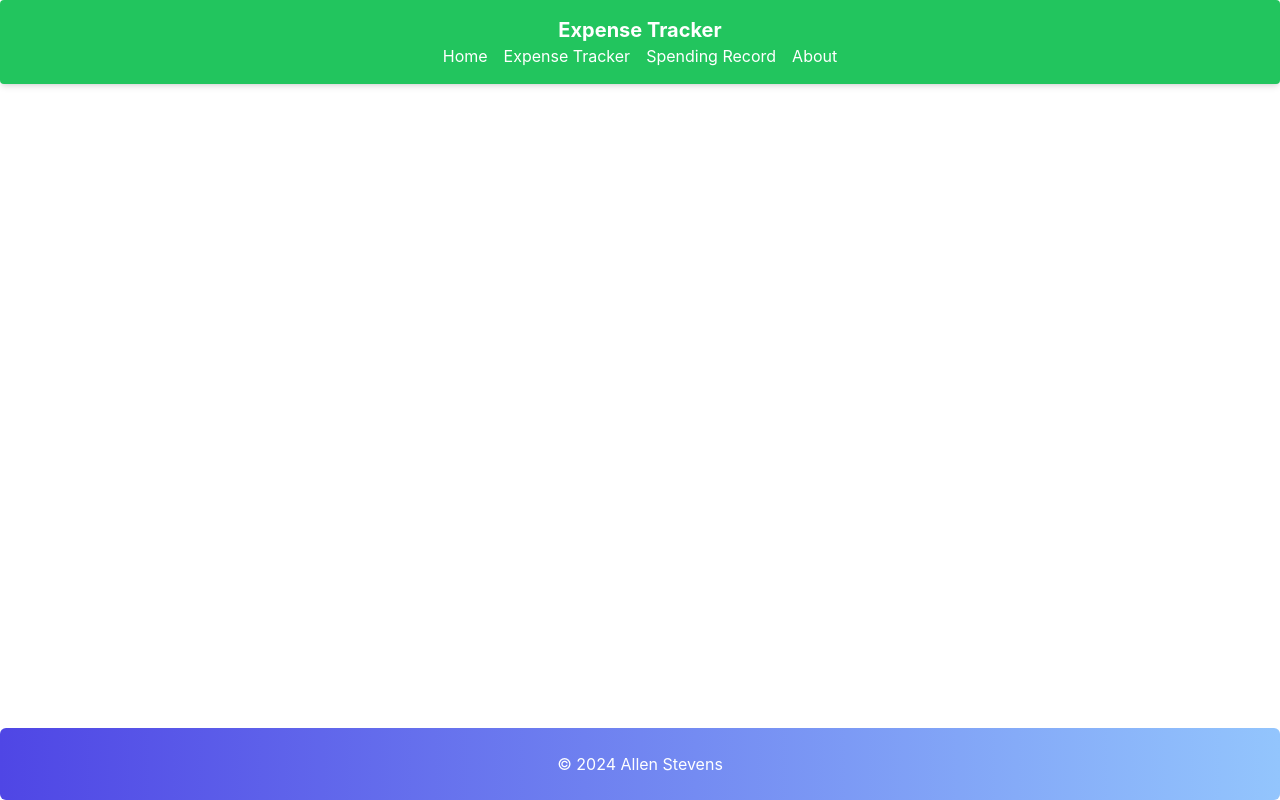
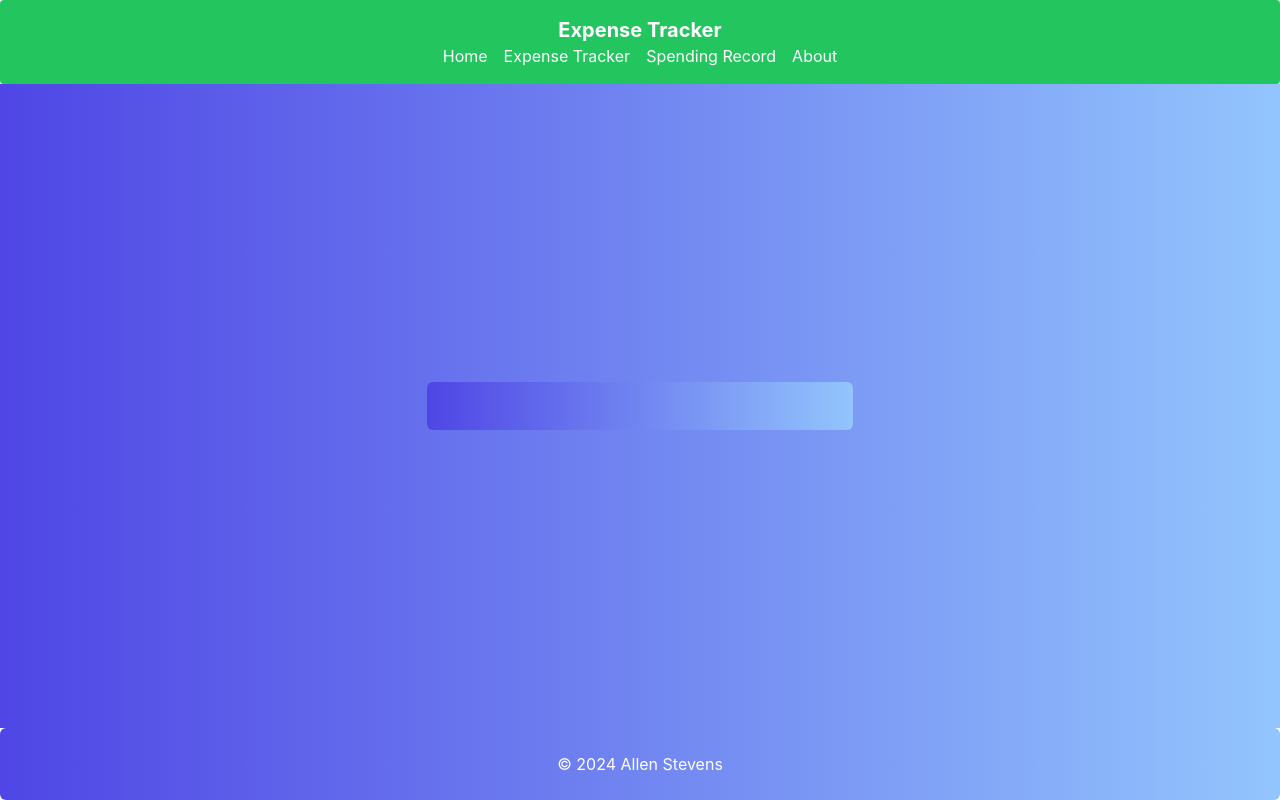
Before and after one commit to astevens246/expense-tracker, a React (Create React App) app: page /spending in a window 1280 px wide. Built offline with nearby package versions, Linux system fonts and the light colour scheme.

Commit message:
added styling to spending record page

```diff
--- a/src/App.js
+++ b/src/App.js
@@ -61,7 +61,7 @@ function App() {
               </div>
             </div>
           } />
-          <Route path="/spending" element={<SpendingRecord records={expenseRecords} />} />
+          <Route path="/spending" element={<SpendingRecord records={expenseRecords} income={income} />} />
           <Route path="/about" element={<About />} />
         </Routes>
         <Footer />
--- a/src/components/Fields.js
+++ b/src/components/Fields.js
@@ -16,10 +16,9 @@ const Fields = ({income, setIncome, rent, setRent, food,
 
     const [customFields, setCustomFields] = useState([]);
     const [customFieldName, setCustomFieldName] = useState('');
+    const [remainingBalance, setRemainingBalance] = React.useState(0);
+    const [totalExpenses, setTotalExpenses] = useState(0);
 
-    const [remainingBalance, setRemainingBalance] = React.useState(0);
-
-    const [totalExpenses, setTotalExpenses] = useState(0);
 
     useEffect(() => {
         const expenses = Number(rent) + Number(food) + Number(transportation) + Number(utilities) + Number(insurance) + Number(medical) + Number(personal) + Number(debt) + Number(gas) + Number(other);
--- a/src/components/SpendingRecord.js
+++ b/src/components/SpendingRecord.js
@@ -1,19 +1,22 @@
 import React from 'react';
-import { Link } from 'react-router-dom';
 import Header from './Header';
 
-const SpendingRecord = ({ records }) => {
+const SpendingRecord = ({ records, income }) => {
     return (
         <>
             <Header />
-            <div>
-                {records.map((record, index) => (
-                    <div key={index}>
-                        <p>Date: {record.date.toLocaleDateString()}</p>
-                        <p>Total Expenses: {record.totalExpenses}</p>
-                        <p>Remaining Balance: {record.remaining}</p>
-                    </div>
-                ))}
+            <div className="bg-gradient-to-r from-indigo-600 to-blue-300 flex flex-col items-center justify-center h-screen">
+                <div className="bg-gradient-to-r from-indigo-600 to-blue-300 p-6 rounded-md text-white max-w-full w-full sm:w-3/4 lg:w-1/2 xl:w-1/3 mx-auto">
+                    {records.map((record, index) => (
+                        <div key={index} className="mb-4">
+                            <p className="mb-2">Date: {record.date.toLocaleDateString()}</p>
+                            <br />
+                            <p className="mb-4">Income: ${income}</p>
+                            <p className="mb-2">Total Expenses: ${record.totalExpenses}</p>
+                            <p className="mb-2">Remaining Balance: ${record.remaining}</p>
+                        </div>
+                    ))}
+                </div>
             </div>
         </>
     );
```
